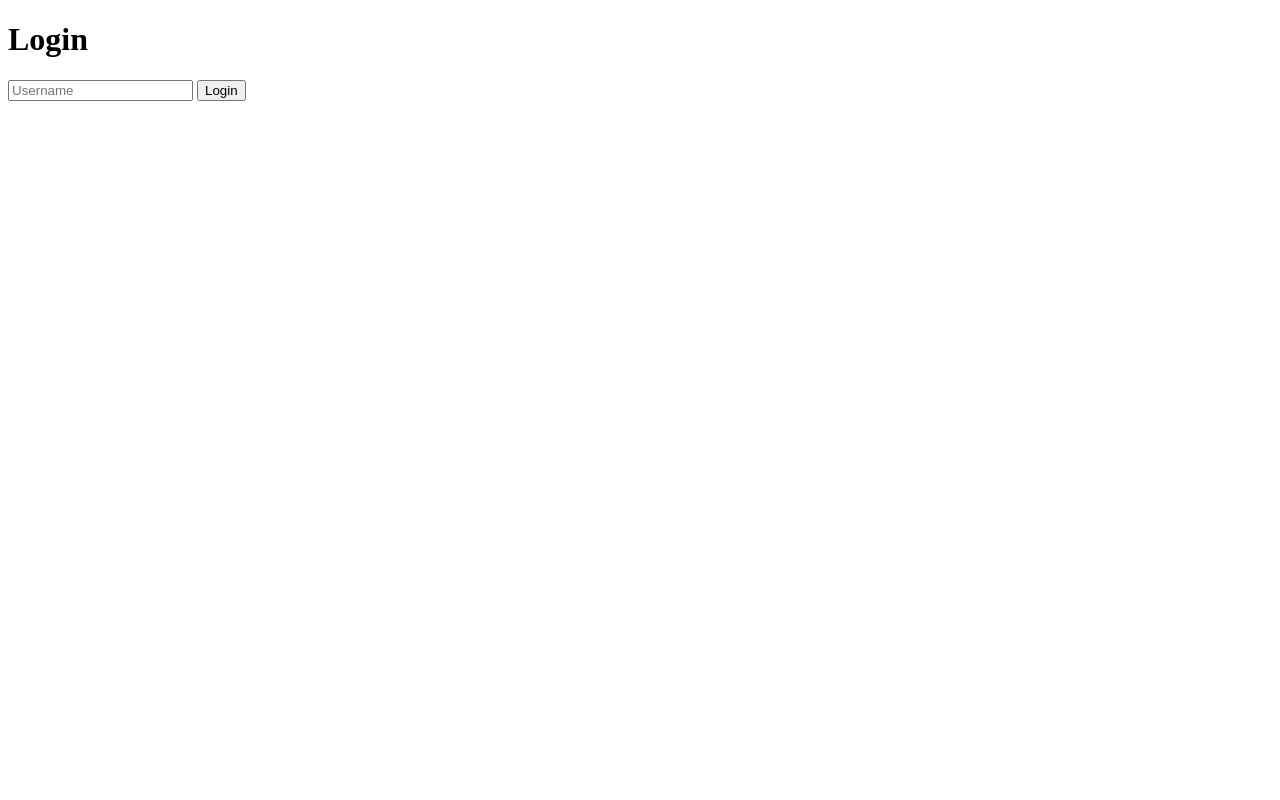
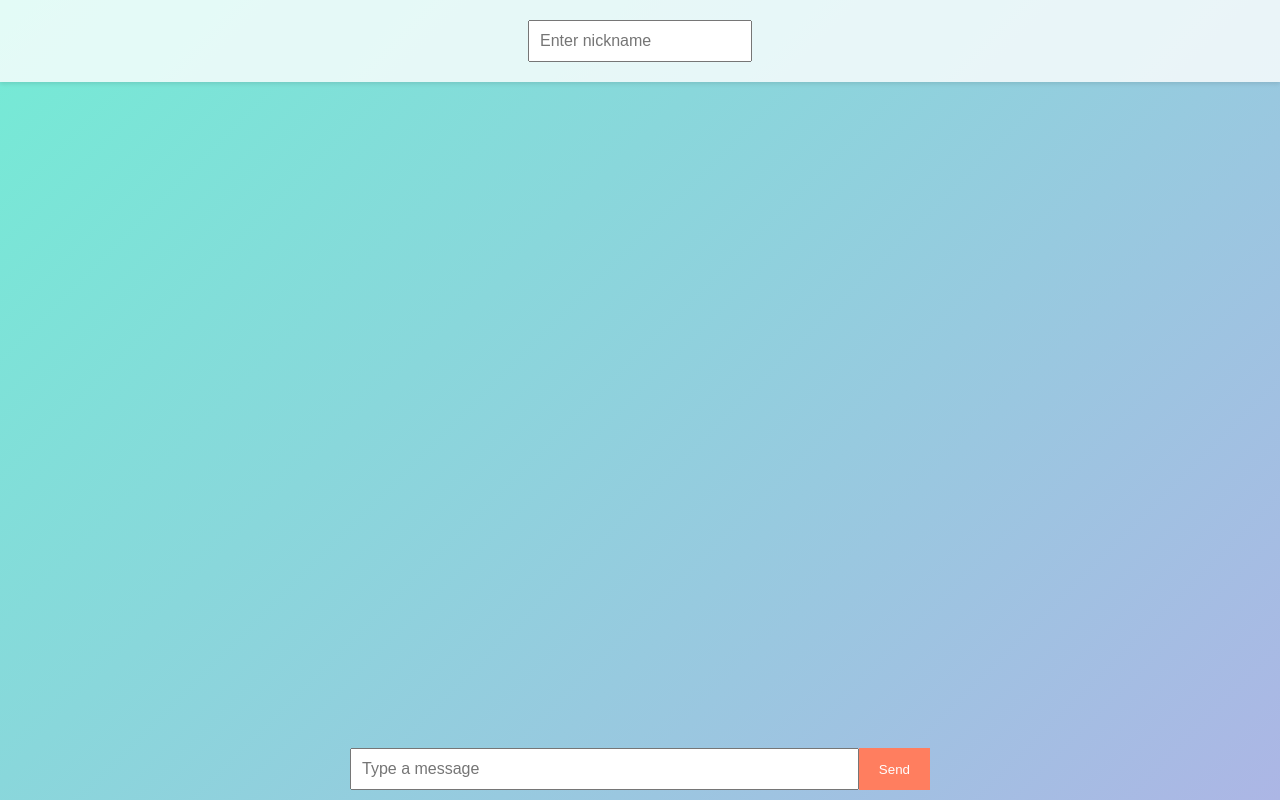
Before and after one commit to MuradEminov/testing_codex, a website: page public/index.html in a window 1280 px wide. Drawn offline with nearby package versions, Linux system fonts and the light colour scheme; no server answers.

Commit message:
Simplify chat by removing login and redesign

```diff
--- a/public/index.html
+++ b/public/index.html
@@ -3,13 +3,119 @@
 <head>
     <meta charset="UTF-8">
     <meta name="viewport" content="width=device-width, initial-scale=1.0">
-    <title>Login</title>
+    <title>Chat</title>
+    <style>
+        body {
+            font-family: Arial, Helvetica, sans-serif;
+            background: linear-gradient(135deg, #74ebd5 0%, #ACB6E5 100%);
+            margin: 0;
+            padding: 0;
+            display: flex;
+            flex-direction: column;
+            align-items: center;
+            height: 100vh;
+            color: #333;
+        }
+        header {
+            background: rgba(255,255,255,0.8);
+            width: 100%;
+            padding: 20px;
+            box-sizing: border-box;
+            text-align: center;
+            box-shadow: 0 2px 4px rgba(0,0,0,0.1);
+        }
+        #nickname {
+            padding: 10px;
+            font-size: 1rem;
+            width: 200px;
+        }
+        #messages {
+            list-style-type: none;
+            padding: 0;
+            margin: 0;
+            flex: 1;
+            width: 100%;
+            max-width: 600px;
+            overflow-y: auto;
+            box-sizing: border-box;
+        }
+        #messages li {
+            background: rgba(255,255,255,0.8);
+            margin: 5px;
+            padding: 10px;
+            border-radius: 4px;
+        }
+        #form {
+            display: flex;
+            width: 100%;
+            max-width: 600px;
+            padding: 10px;
+            box-sizing: border-box;
+        }
+        #input {
+            flex: 1;
+            padding: 10px;
+            font-size: 1rem;
+        }
+        button {
+            padding: 10px 20px;
+            background: #ff7e5f;
+            border: none;
+            color: white;
+            cursor: pointer;
+        }
+    </style>
 </head>
 <body>
-    <h1>Login</h1>
-    <form action="/login" method="POST">
-        <input type="text" name="username" placeholder="Username" required />
-        <button type="submit">Login</button>
+    <header>
+        <input id="nickname" placeholder="Enter nickname" />
+    </header>
+    <ul id="messages"></ul>
+    <form id="form" action="">
+        <input id="input" autocomplete="off" placeholder="Type a message" />
+        <button>Send</button>
     </form>
+
+    <script src="/socket.io/socket.io.js"></script>
+    <script>
+        const socket = io();
+        const form = document.getElementById('form');
+        const input = document.getElementById('input');
+        const messages = document.getElementById('messages');
+        const nicknameInput = document.getElementById('nickname');
+
+        let nickname = localStorage.getItem('nickname') || '';
+        if (nickname) {
+            nicknameInput.value = nickname;
+        }
+
+        nicknameInput.addEventListener('change', () => {
+            nickname = nicknameInput.value.trim();
+            localStorage.setItem('nickname', nickname);
+        });
+
+        socket.on('chat message', (data) => {
+            const item = document.createElement('li');
+            item.textContent = data.user + ': ' + data.message;
+            messages.appendChild(item);
+            messages.scrollTop = messages.scrollHeight;
+        });
+
+        form.addEventListener('submit', (e) => {
+            e.preventDefault();
+            if (!nickname) {
+                nickname = nicknameInput.value.trim();
+                if (!nickname) {
+                    alert('Please enter a nickname');
+                    return;
+                }
+                localStorage.setItem('nickname', nickname);
+            }
+            if (input.value) {
+                socket.emit("chat message", { user: nickname, message: input.value });
+                input.value = '';
+            }
+        });
+    </script>
 </body>
 </html>
```
Also changed, not shown: public/chat.html (deleted, +0 -43 lines), server.js (+3 -39 lines).
